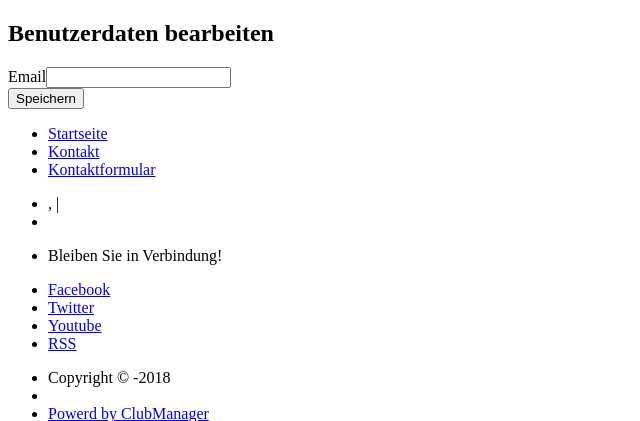
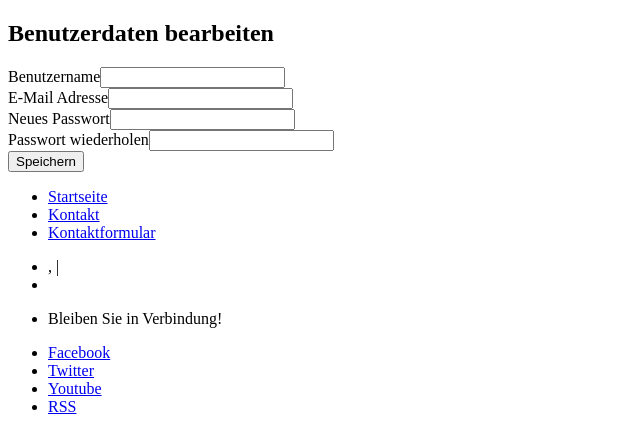
Before and after one commit to treichler/ClubManager, a CakePHP app: the page made by app/View/Users/edit.ctp in a window 1280 px wide. Shown: the part 195-616 px from the top of the page, without its empty margins (0-640 px from the left). Run offline with PHP 8.4 and a stand-in for CakePHP, Linux system fonts and the light colour scheme; the template is opened without the code that fills it, so the values that code supplies are empty; form fields are guessed from the names that the template uses; some libraries are stand-ins or nearby versions.

Commit message:
functionality for admin to edit user's data

```diff
--- a/app/View/Users/edit.ctp
+++ b/app/View/Users/edit.ctp
@@ -7,9 +7,10 @@
 <?php
   echo $this->Form->create('User', array('action' => 'edit'));
 
-  echo $this->Form->input('email');
-//  echo $this->Form->input('username');
-
+  echo $this->Form->input('username', array('label' => 'Benutzername'));
+  echo $this->Form->input('email', array('label' => 'E-Mail Adresse'));
+  echo $this->Form->input('password1', array('type' => 'password', 'required' => false, 'label' => 'Neues Passwort'));
+  echo $this->Form->input('password2', array('type' => 'password', 'required' => false, 'label' => 'Passwort wiederholen'));
 
   echo $this->Form->input('id', array('type' => 'hidden'));
   echo $this->Form->end('Speichern');
```
Also changed, not shown: app/Controller/UsersController.php (+13 -2 lines), app/View/Users/index.ctp (+7 -2 lines).
